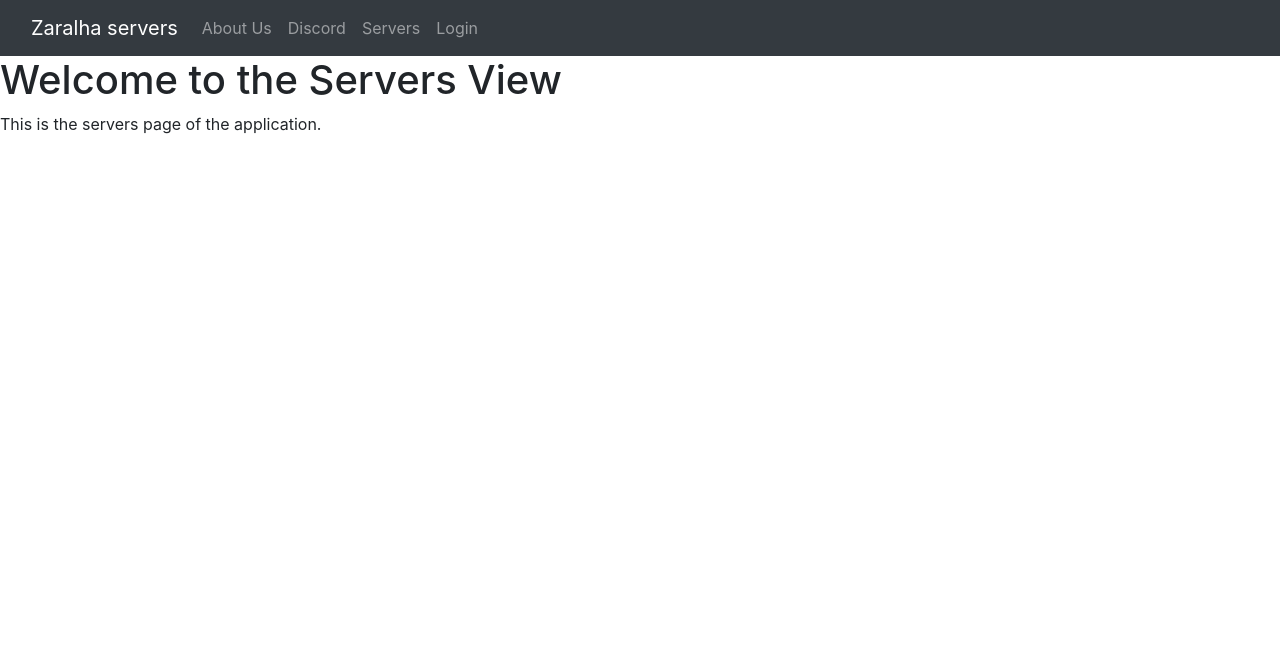
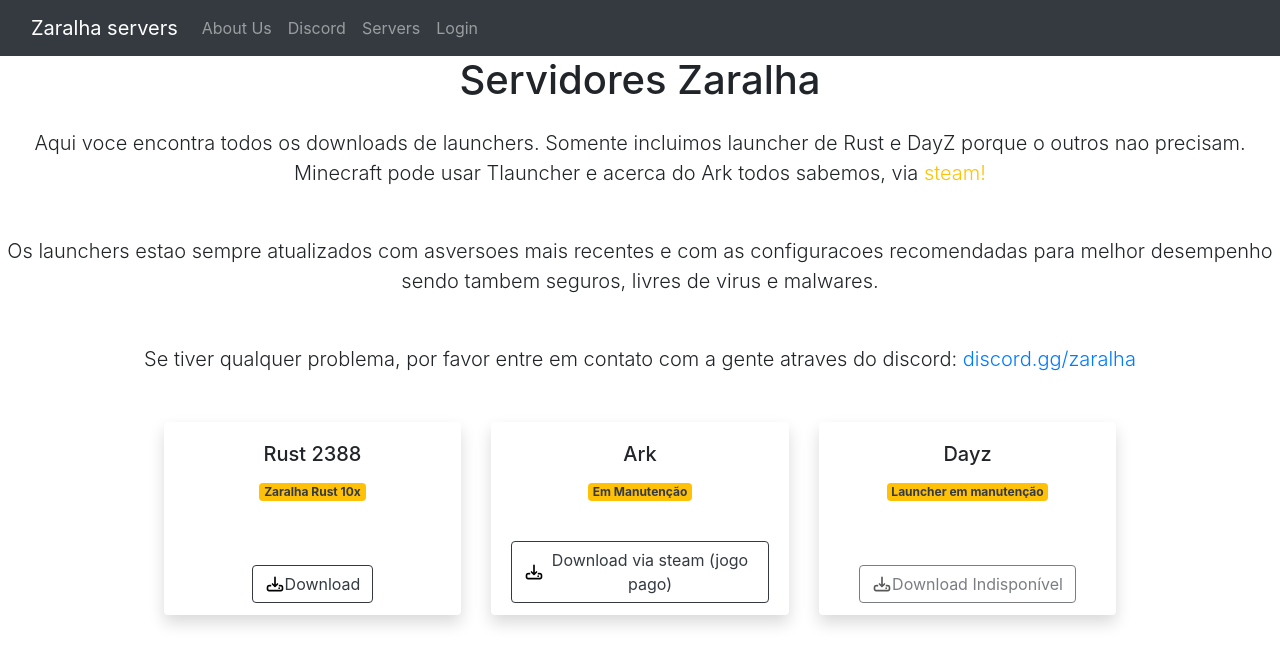
Before and after one commit to StormCodeCloud/zaralhawb1, a Vue app in the folder zrserver/: page /servers in a window 1280 px wide. Shown: the top 664 px of the page. Built offline with nearby package versions, Linux system fonts and the light colour scheme.

Commit message:
conteudo view server

```diff
--- a/zrserver/src/views/ServersView.vue
+++ b/zrserver/src/views/ServersView.vue
@@ -1,6 +1,62 @@
 <template>
-    <div class="servers">
-        <h1>Welcome to the Servers View</h1>
-        <p>This is the servers page of the application.</p>
+    <h1 class="mb-4 text-center">Servidores Zaralha</h1>
+    <p class="lead text-center mb-5">
+        Aqui voce encontra todos os downloads de launchers. Somente incluimos launcher de Rust e DayZ porque o outros
+        nao precisam. Minecraft pode usar Tlauncher e acerca do Ark todos sabemos, via <span
+            class="fw-bold text-warning">steam!</span> </p>
+    <p class="lead text-center mb-5">Os launchers estao sempre atualizados com asversoes mais recentes
+        e com as configuracoes recomendadas para melhor desempenho sendo tambem seguros, livres de virus e malwares.
+    </p>
+    <p class="lead text-center mb-5">Se tiver qualquer problema, por favor entre em contato com a gente atraves do
+        discord: <a href="https://discord.gg/zaralha" target="_blank" rel="noopener noreferrer">discord.gg/zaralha</a>
+    </p>
+
+    <div class="row g-4 justify-content-center">
+        <div class="col-12 col-md-6 col-lg-3">
+            <div class="card h-100 shadow border-0">
+                <div class="card-body text-center">
+                    <h5 class="card-title fw-bold ">Rust 2388</h5>
+                    <span class="badge bg-warning text-dark mb-2">Zaralha Rust 10x</span>
+                </div>
+                <div class="card-footer bg-transparent border-0 text-center">
+                    <a class="btn btn-outline-dark d-inline-flex align-items-center gap-2"
+                        href="https://drive.google.com/file/d/1pA0aYiLK6TR5cayii2h9jId5zhlRibq0/view?usp=sharing"
+                        target="_blank" rel="noopener">
+                        <img src="../icon/download-svgrepo-com.svg" alt="Download" width="20" height="20" />
+                        Download
+                    </a>
+                </div>
+            </div>
+        </div>
+        <div class="col-12 col-md-6 col-lg-3">
+            <div class="card h-100 shadow border-0">
+                <div class="card-body text-center">
+                    <h5 class="card-title fw-bold ">Ark</h5>
+                    <span class="badge bg-warning text-dark mb-2">Em Manutenção</span>
+                </div>
+                <div class="card-footer bg-transparent border-0 text-center">
+                    <a class="btn btn-outline-dark d-inline-flex align-items-center gap-2"
+                        href="https://store.steampowered.com/app/346110/ARK_Survival_Evolved/" target="_blank"
+                        rel="noopener">
+                        <img src="../icon/download-svgrepo-com.svg" alt="Download" width="20" height="20" />
+                        Download via steam (jogo pago)
+                    </a>
+                </div>
+            </div>
+        </div>
+        <div class="col-12 col-md-6 col-lg-3">
+            <div class="card h-100 shadow border-0">
+                <div class="card-body text-center">
+                    <h5 class="card-title fw-bold">Dayz</h5>
+                    <span class="badge bg-warning text-dark mb-2">Launcher em manutenção</span>
+                </div>
+                <div class="card-footer bg-transparent border-0 text-center">
+                    <button class="btn btn-outline-dark d-inline-flex align-items-center gap-2" disabled>
+                        <img src="../icon/download-svgrepo-com.svg" alt="Download" width="20" height="20" />
+                        Download Indisponível
+                    </button>
+                </div>
+            </div>
+        </div>
     </div>
 </template>
```
Also changed, not shown: zrserver/src/icon/download-svgrepo-com.svg (added).
